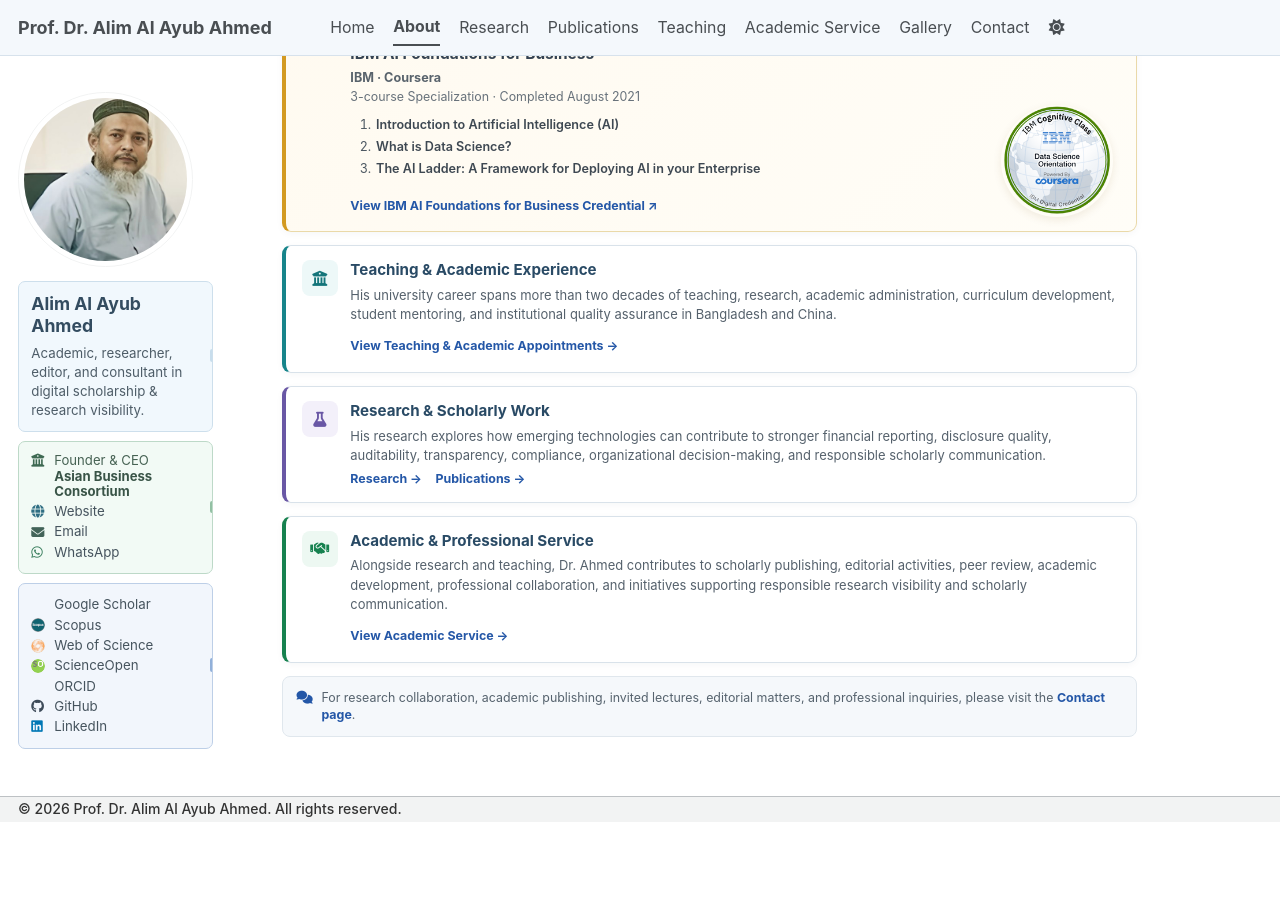
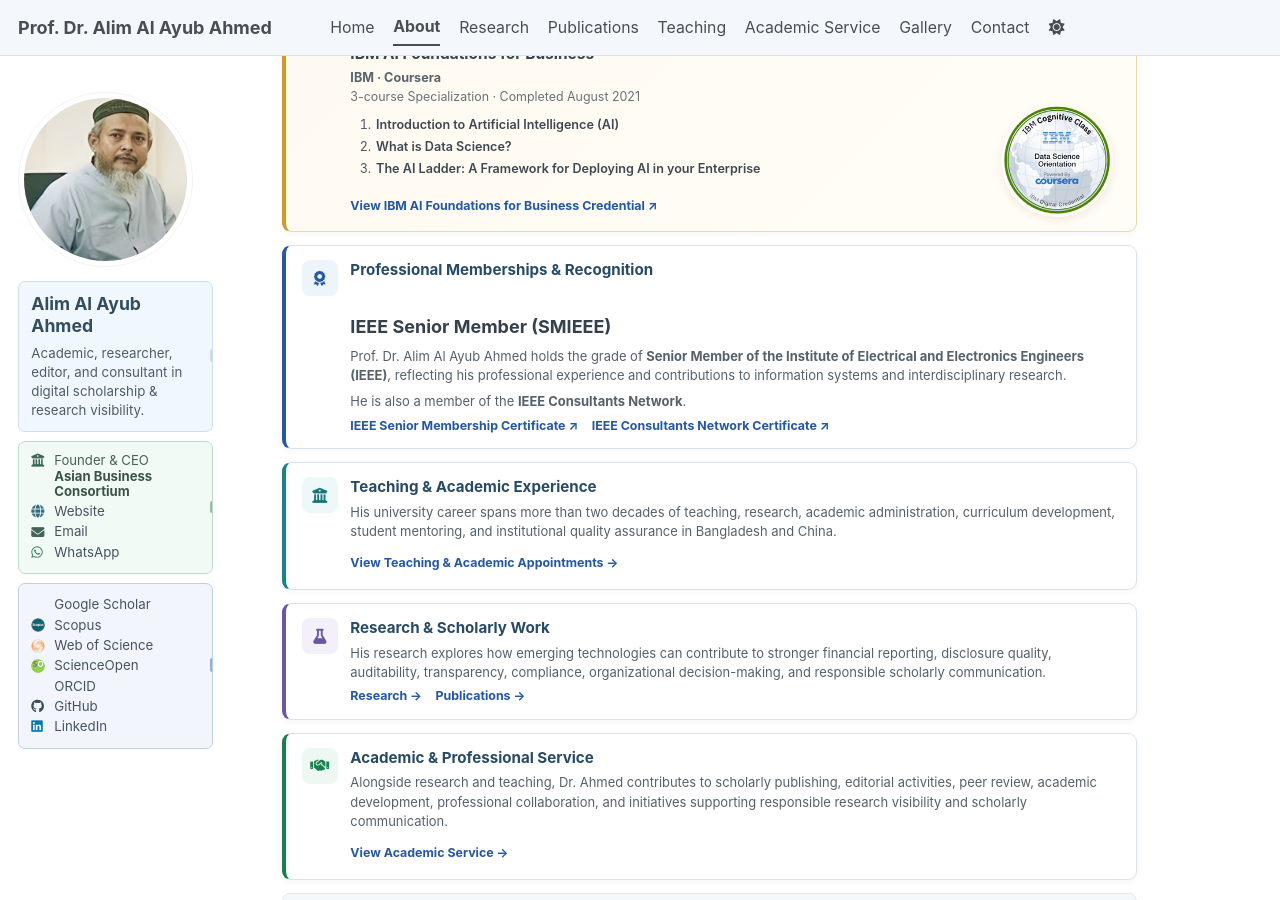
Before and after one commit to alimalayubahmed/alimalayubahmed.github.io, a Jekyll site: the page built from _pages/about.html, in a window 1280 px wide and 900 px high, scrolled down 1396 px. Built offline with Jekyll 4.4.1, drawn with Linux system fonts in a browser that asks for light colours; a style sheet for code colours, icons or effects is not loaded; before the commit the page ends 2218 px from its top, so only the background shows below that.

Commit message:
Update about.html

```diff
--- a/_pages/about.html
+++ b/_pages/about.html
@@ -278,6 +278,58 @@ author_profile: true
   </section>
 
 
+<!-- =====================================================
+     PROFESSIONAL MEMBERSHIPS & RECOGNITION
+     ===================================================== -->
+
+<section class="about-card about-membership-card">
+
+  <div class="about-card-icon">
+    <i class="fas fa-award" aria-hidden="true"></i>
+  </div>
+
+  <div class="about-card-content">
+
+    <h2>Professional Memberships &amp; Recognition</h2>
+
+    <h3>IEEE Senior Member (SMIEEE)</h3>
+
+    <p>
+      Prof. Dr. Alim Al Ayub Ahmed holds the grade of
+      <strong>Senior Member of the Institute of Electrical
+      and Electronics Engineers (IEEE)</strong>, reflecting
+      his professional experience and contributions
+      to information systems and interdisciplinary research.
+    </p>
+
+    <p>
+      He is also a member of the
+      <strong>IEEE Consultants Network</strong>.
+    </p>
+
+    <div class="about-link-row">
+
+      <a class="about-inline-link"
+         href="{{ '/assets/certificates/ieee-senior-member-2026.pdf' | relative_url }}"
+         target="_blank"
+         rel="noopener noreferrer">
+        IEEE Senior Membership Certificate ↗
+      </a>
+
+      <a class="about-inline-link"
+         href="{{ '/assets/certificates/ieee-consultants-network-2026.pdf' | relative_url }}"
+         target="_blank"
+         rel="noopener noreferrer">
+        IEEE Consultants Network Certificate ↗
+      </a>
+
+    </div>
+
+  </div>
+
+</section>
+
+
   <!-- =====================================================
        TEACHING & ACADEMIC EXPERIENCE
        ===================================================== -->
```
